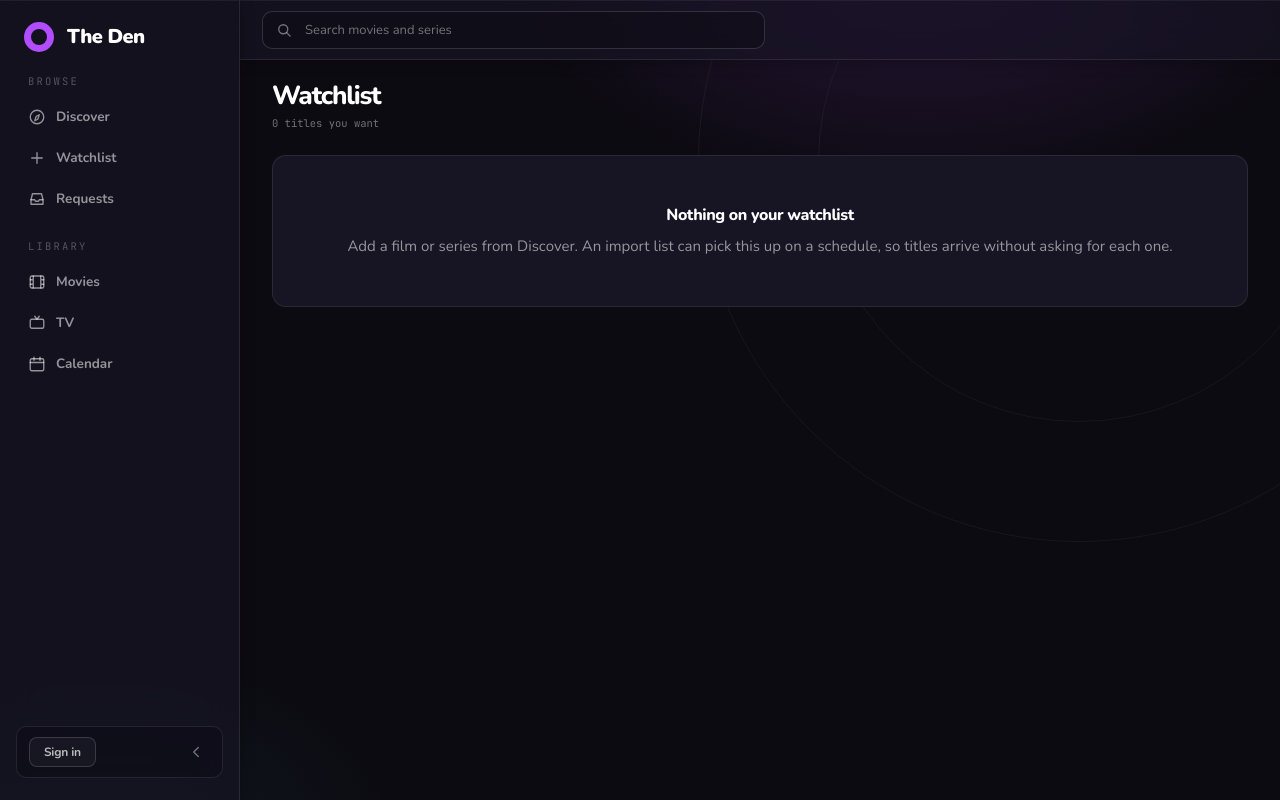
After one commit to jamesyoungdahr-debug/the-den, a Python web app: template app/templates/watchlist.html in a window 1280 px wide. The commit adds this page. Run offline with Jinja, Linux system fonts and the light colour scheme; the template is opened without the code that fills it, so the values that code supplies are empty.

Commit message:
M51: the watchlist page and Add-to-watchlist (0.8.3s)
The import-list kind landed without any way to put something ON a list, which
made M51's done-when unreachable in practice. Discover detail pages now carry
"Add to watchlist" / "On your watchlist", /ui/watchlist lists what you have,
and the nav has a Watchlist entry.

The remove route takes the user from the session and never from the form, so
anyone can only ever remove their own titles. The `back` field is validated
before it is used as a redirect: a target taken from a form is the classic
open-redirect hole, so only a path on this server is honoured.

Idempotent by design -- a double click cannot put the same film on twice.

Co-Authored-By: DeepSeek Flash <noreply@deepseek.com>

```diff
--- a/app/routers/discover.py
+++ b/app/routers/discover.py
@@ -13,7 +13,7 @@ from fastapi.responses import HTMLResponse, RedirectResponse
 from sqlalchemy.orm import Session
 
 from app import health
-from app import auth, playback, plex_scan, requests_service, tmdb, tvmaze
+from app import auth, playback, plex_scan, requests_service, tmdb, tvmaze, watchlist
 from app import history
 from app import settings as settings_module
 from app.deps import get_db
@@ -252,6 +252,9 @@ async def _detail(kind: str, tmdb_id: int, db: Session, me: User | None = None)
                 for p in parts
             ],
         }
+    # M51: whether this title is already on the viewer's own watchlist, so the page can offer
+    # Add or Remove rather than always showing the same button.
+    item["on_watchlist"] = watchlist.has(db, me.id, kind, tmdb_id) if me is not None else False
     return item
 
 
--- a/app/templates/base.html
+++ b/app/templates/base.html
@@ -17,7 +17,7 @@
 
   {#- Nav definition: one place, rendered three ways (sidebar, tab bar, more-sheet). -#}
   {% set nav_groups = [
-    ("Browse", [("discover", "/", "Discover", "compass"), ("requests", "/requests", "Requests", "inbox")]),
+    ("Browse", [("discover", "/", "Discover", "compass"), ("watchlist", "/ui/watchlist", "Watchlist", "plus"), ("requests", "/requests", "Requests", "inbox")]),
     ("Library", [("movies", "/library", "Movies", "film"), ("tv", "/tv", "TV", "tv"), ("calendar", "/calendar", "Calendar", "calendar")]),
     ("Admin", [("downloads", "/ui/downloads", "Downloads", "download"), ("indexers", "/ui/indexers", "Indexers", "db"), ("users", "/ui/users", "Users", "users"), ("settings", "/ui/settings", "Settings", "sliders")]),
   ] %}
--- /dev/null
+++ b/app/templates/watchlist.html
@@ -0,0 +1,41 @@
+{% extends "base.html" %}
+{% block title_suffix %} — Watchlist{% endblock %}
+{% block content %}
+  <div class="holt-page-head">
+    <div>
+      <h1 class="holt-page-title">Watchlist</h1>
+      <div class="holt-meta">{{ items|length }} title{{ '' if items|length == 1 else 's' }} you want</div>
+    </div>
+  </div>
+
+  {% if not items %}
+  <div class="holt-empty holt-panel">
+    <div class="holt-empty-title">Nothing on your watchlist</div>
+    <div class="holt-body">Add a film or series from Discover. An import list can pick this up on a schedule, so titles arrive without asking for each one.</div>
+  </div>
+  {% else %}
+  <section class="holt-section">
+    <div class="holt-panel">
+      <div class="holt-row-list">
+        {% for i in items %}
+        <div class="holt-row">
+          <div class="holt-row-main">
+            <div class="holt-row-title">{{ i.title }}</div>
+            <div class="holt-row-meta">{{ i.year or 'year unknown' }} · {{ 'film' if i.media_type == 'movie' else 'series' }}</div>
+          </div>
+          <div class="holt-row-actions">
+            <a class="holt-chip" href="/discover/{{ i.media_type }}/{{ i.tmdb_id }}">Details</a>
+            <form method="post" action="/ui/watchlist/remove" style="margin:0">
+              <input type="hidden" name="tmdb_id" value="{{ i.tmdb_id }}">
+              <input type="hidden" name="media_type" value="{{ i.media_type }}">
+              <input type="hidden" name="back" value="/ui/watchlist">
+              <button type="submit" class="holt-btn holt-btn-quiet holt-btn-sm">Remove</button>
+            </form>
+          </div>
+        </div>
+        {% endfor %}
+      </div>
+    </div>
+  </section>
+  {% endif %}
+{% endblock %}
```
Also changed, not shown: app/routers/ui.py (+52 -1 lines), app/templates/discover_detail.html (+18 -0 lines), 1 other file.
